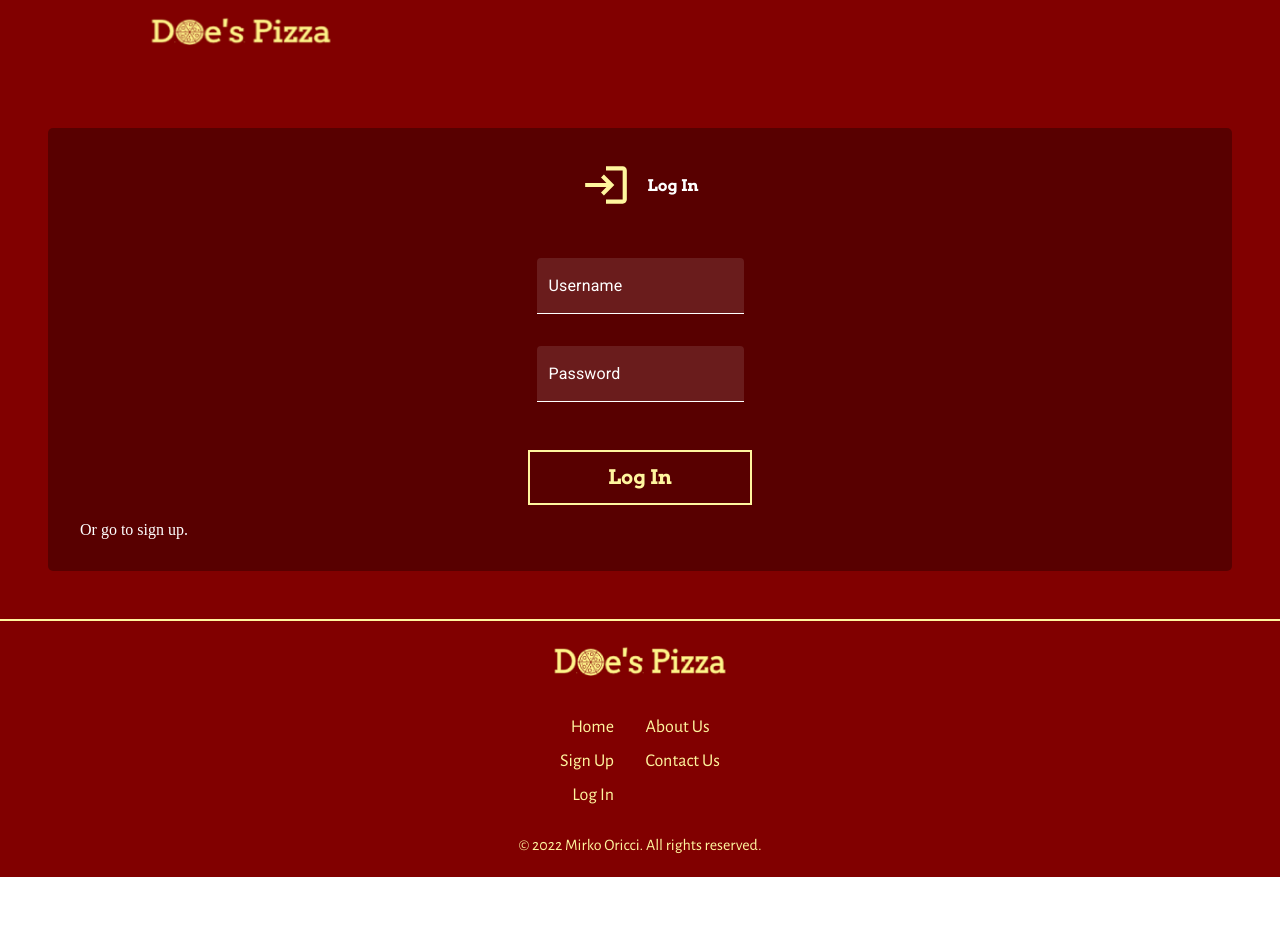
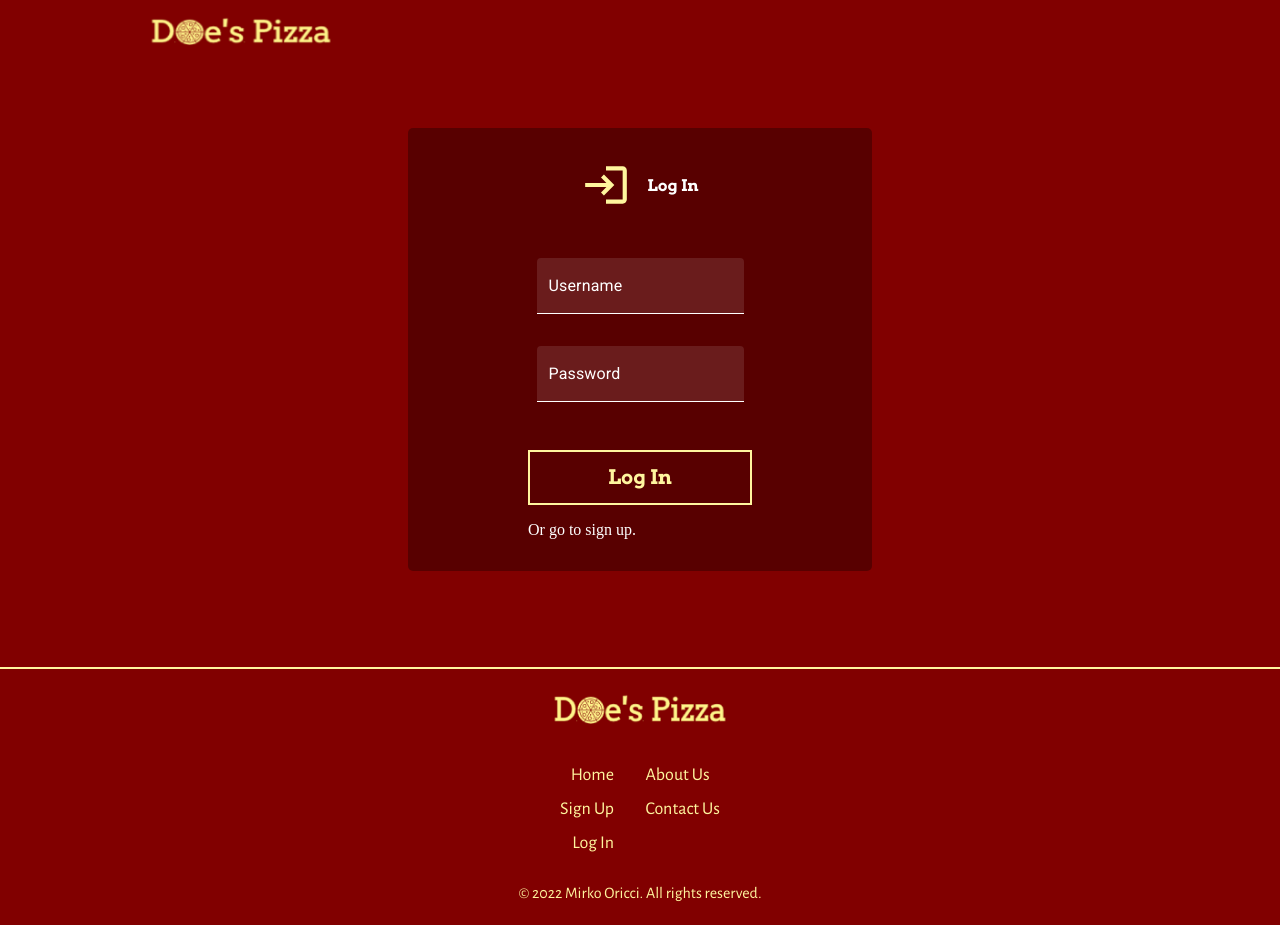
Before and after one commit to Techoplite/Doe-s-Pizza, a Next.js app: page /login in a window 1280 px wide. Before the commit the page ends 877 px from the top, so only its background shows below. Built offline with nearby package versions, Linux system fonts and the light colour scheme; a web font is replaced by a local one.

Commit message:
Style auth forms on desktop

```diff
--- a/styles/AuthForms.module.scss
+++ b/styles/AuthForms.module.scss
@@ -23,7 +23,7 @@
     border-radius: 5px;
     flex-direction: column;
     padding: 2rem;
-    margin: 8rem 3rem 3rem 3rem;
+    margin: 8rem auto 6rem auto;
 }
 
 .input {
@@ -33,12 +33,12 @@
 .wrapper {
     display: flex;
     justify-content: flex-start;
-    width: 100%;
     margin-top: 1rem;
     align-items: center;
 }
 
 .a {
     color: $white;
+    width: 14rem;
     text-decoration: none;
 }
--- a/styles/globals.scss
+++ b/styles/globals.scss
@@ -31,6 +31,13 @@ $black: rgba(0, 0, 0, 0.322);
     margin-bottom: 2rem
 }
 
+// Desktop
+@media screen and (min-width: 1080px) {
+    .card {
+        width: 25rem
+    }
+}
+
 @import url('https://fonts.googleapis.com/css2?family=Arvo:wght@700&wght500&display=swap');
 @import url('https://fonts.googleapis.com/css2?family=Andika+New+Basic:wght@700&display=swap');
 @import url('https://fonts.googleapis.com/css2?family=Alegreya+Sans:wght@400;700;800&display=swap');
```
